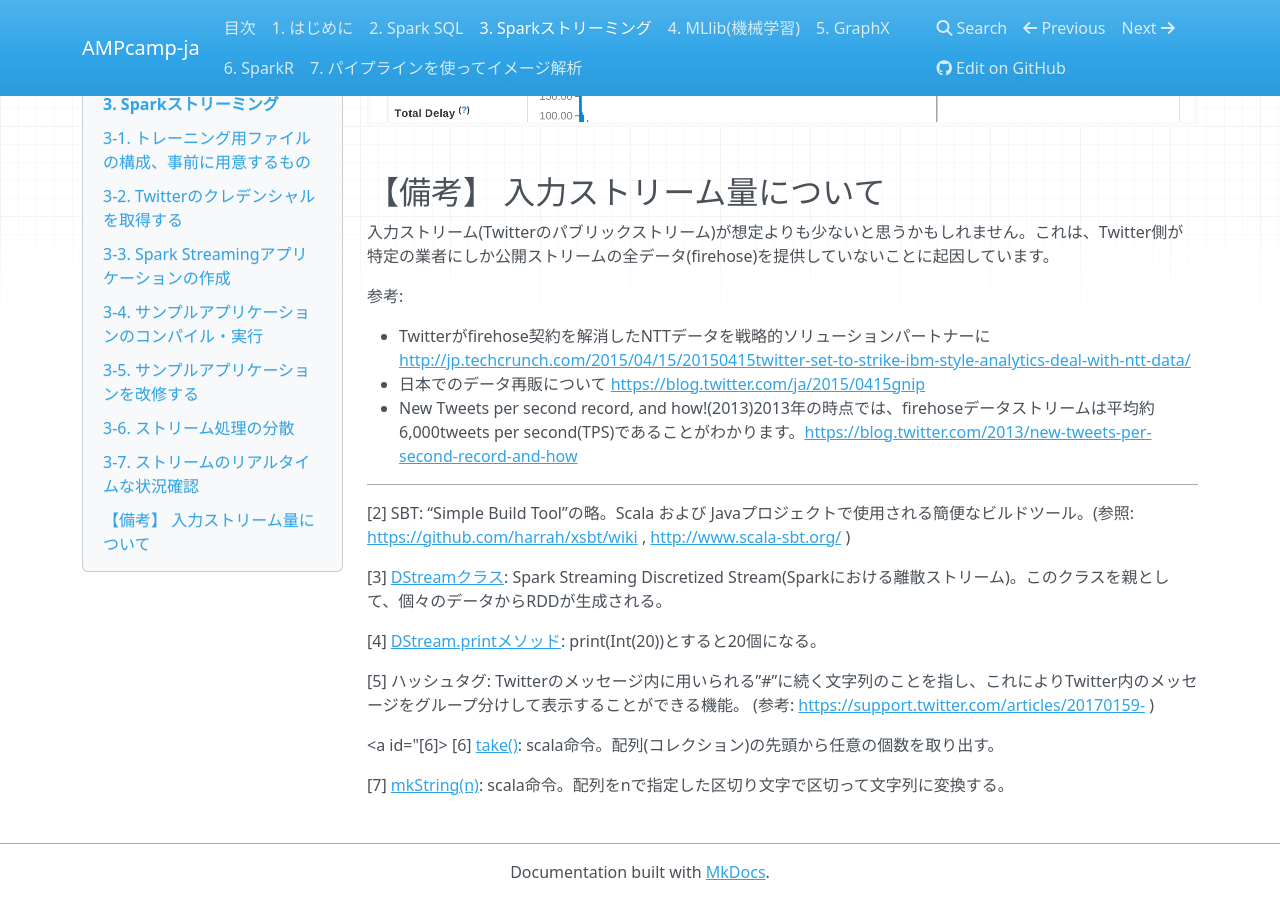
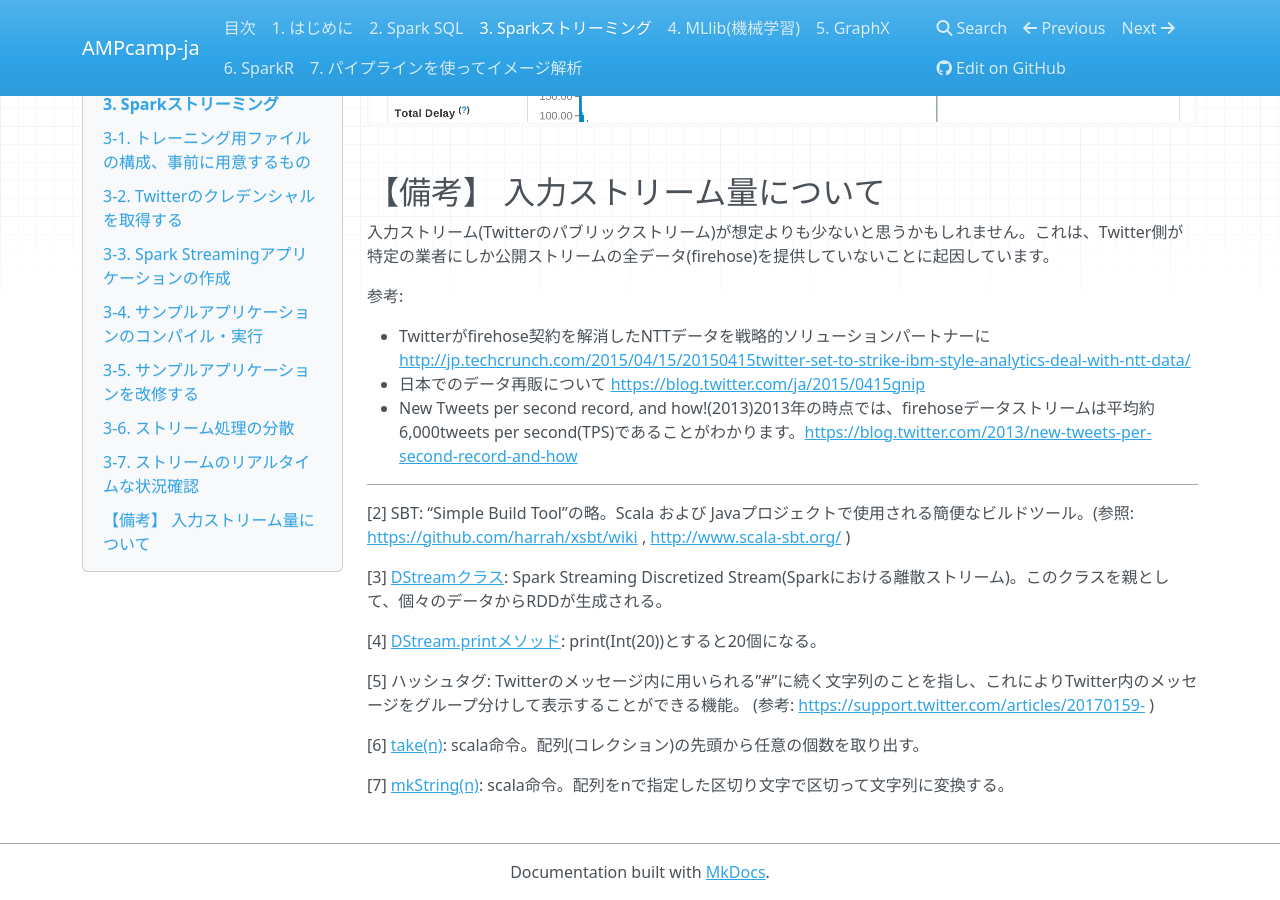
Before and after one commit to m-kiuchi/AMPcamp-ja, an MkDocs documentation site: the page built from docs/spark-streaming.md, in a window 1280 px wide and 900 px high, scrolled down 17410 px. Built offline with MkDocs 1.6.1, drawn with Linux system fonts in a browser that asks for light colours; nearby versions of some CDN libraries; old or Windows-style settings are respelled for this version of MkDocs.

Commit message:
Update spark-streaming.md

```diff
--- a/docs/spark-streaming.md
+++ b/docs/spark-streaming.md
@@ -593,8 +593,8 @@ Spark 1.4.0以降では、ストリームのリアルタイムな状況の可視
 <a id="[5]"></a>
 [5] ハッシュタグ: Twitterのメッセージ内に用いられる”#”に続く文字列のことを指し、これによりTwitter内のメッセージをグループ分けして表示することができる機能。 (参考: [https://support.twitter.com/articles/20170159-](https://support.twitter.com/articles/20170159-) )
 
-<a id="[6]></a>
-[6] [take()](http://www.ne.jp/asahi/hishidama/home/tech/scala/collection/method.html#take): scala命令。配列(コレクション)の先頭から任意の個数を取り出す。
+<a id="[6]"></a>
+[6] [take(n)](http://www.ne.jp/asahi/hishidama/home/tech/scala/collection/method.html#take): scala命令。配列(コレクション)の先頭から任意の個数を取り出す。
 
 <a id="[7]"></a>
 [7] [mkString(n)](http://www.ne.jp/asahi/hishidama/home/tech/scala/collection/method.html#h_string): scala命令。配列をnで指定した区切り文字で区切って文字列に変換する。
```
